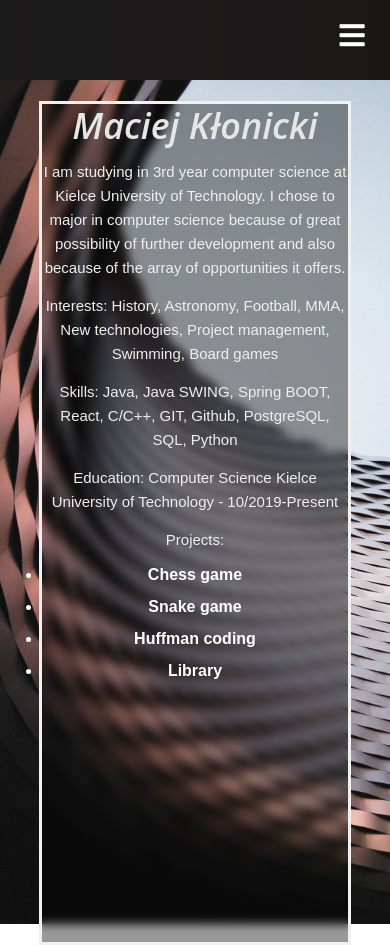
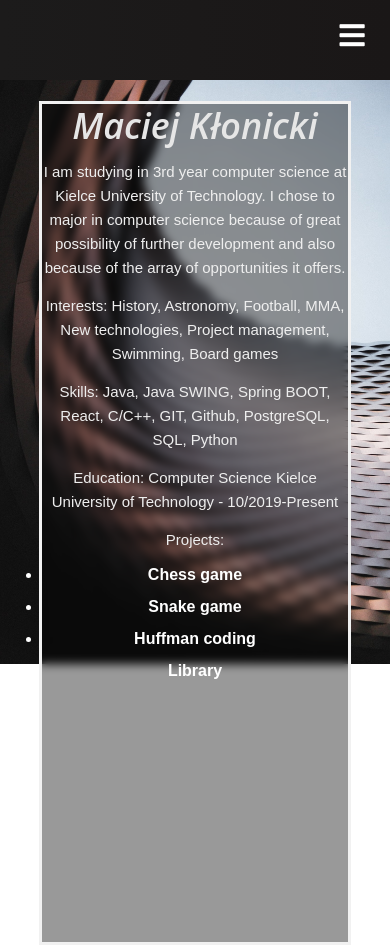
Before and after one commit to MaciejKlonicki/MyPortfolio, a React (Create React App) app: page /aboutme in a window 390 px wide. Built offline with nearby package versions, Linux system fonts and the light colour scheme; the HTML template or start-up script is replaced by a standard one.

Commit message:
Next pagge fixing

```diff
--- a/src/components/Aboutme.css
+++ b/src/components/Aboutme.css
@@ -6,6 +6,7 @@
   z-index: -1;
   display: flex;
 }
+
 
 .aboutme-place {
     background-color: rgba(0,0,0, 0.4); /* Black w/opacity/see-through */
@@ -56,12 +57,11 @@ p {
       display: flex;
       width: 100%;
       height: 100%;
-      position:absolute;
+      position:relative;
       object-fit: cover;
     }
 
     .aboutme-place {
-      background-color: rgba(0,0,0, 0.4); /* Black w/opacity/see-through */
       color: white;
       font-weight: bold;
       border: 3px solid #f1f1f1;
@@ -70,7 +70,6 @@ p {
       left: 50%;
       width: 80%;
       height: 100%;
-
       text-align: center;
       backdrop-filter: blur(5px);
   }
```
